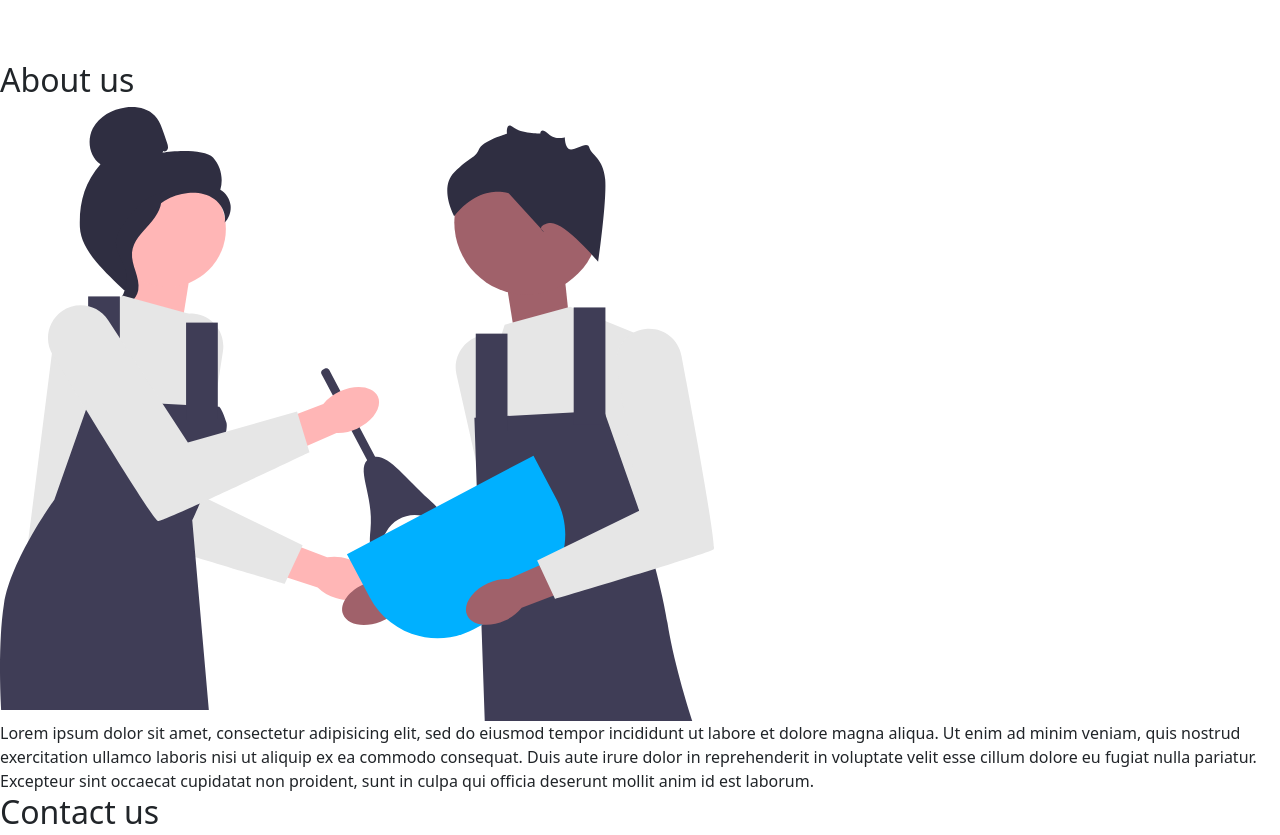
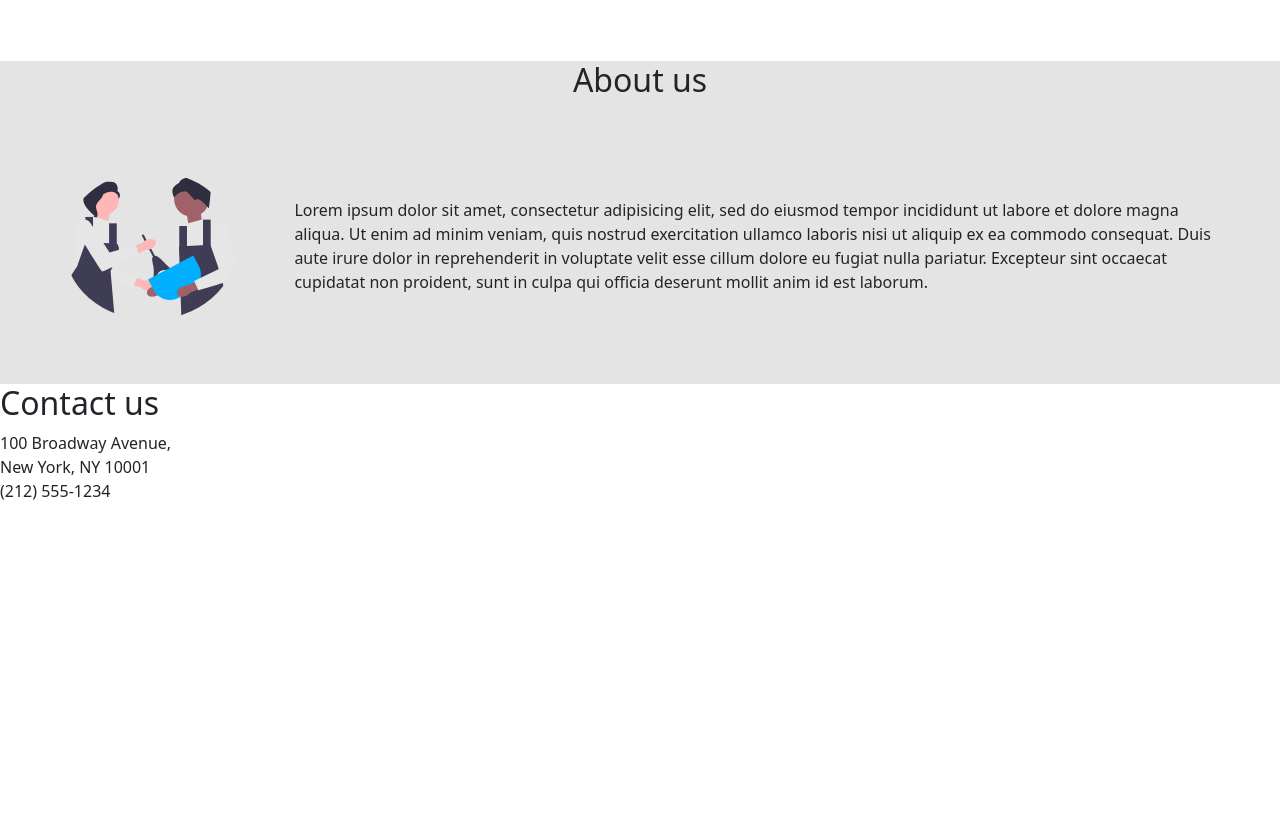
Before and after one commit to AlexanderLukashuk/CookieStore, a plain HTML site: page index.html in a window 1280 px wide. Shown: the part 1144-1979 px from the top of the page. After the commit the page ends 1647 px from the top, so only its background shows below. Drawn offline with nearby package versions, Linux system fonts and the light colour scheme.

Commit message:
created about us section, and styles for this section

```diff
--- a/css/styles.css
+++ b/css/styles.css
@@ -39,3 +39,37 @@ main {
 .main-text {
     margin-bottom: 4%;
 }
+
+.about-container {
+    /* display: grid;
+    grid-template-columns: auto 1fr;
+    grid-gap: 2rem;
+    align-items: center; */
+    display: flex;
+    flex-direction: column;
+    justify-content: center;
+    align-items: center;
+}
+
+.about-container img {
+    width: 15%;
+    height: 15%;
+    margin-right: 5%;
+    border-radius: 50%;
+}
+
+.about-subtext {
+    display: flex;
+    justify-content: center;
+    align-items: center;
+    margin: 5%;
+}
+
+/* .about-container img {
+    max-width: 100%;
+    height: 200px;
+}
+
+.about-container h2 {
+    text-align: center;
+} */
--- a/index.html
+++ b/index.html
@@ -60,9 +60,10 @@
 
 
     </main>
-    <div>
+    <div class="about-container" style="background-color: rgba(210, 210, 210, 0.6);">
       <h2>About us</h2>
 
+      <div class="about-subtext">
         <img src="images/bakers.svg" alt="illustrations of two people baking" />
         <div>
           Lorem ipsum dolor sit amet, consectetur adipisicing elit, sed do eiusmod
@@ -72,6 +73,7 @@
           velit esse cillum dolore eu fugiat nulla pariatur. Excepteur sint
           occaecat cupidatat non proident, sunt in culpa qui officia deserunt
           mollit anim id est laborum.
+        </div>
       </div>
     </div>
     <footer>
```
Lines whose indentation alone changed are shown as unchanged.
